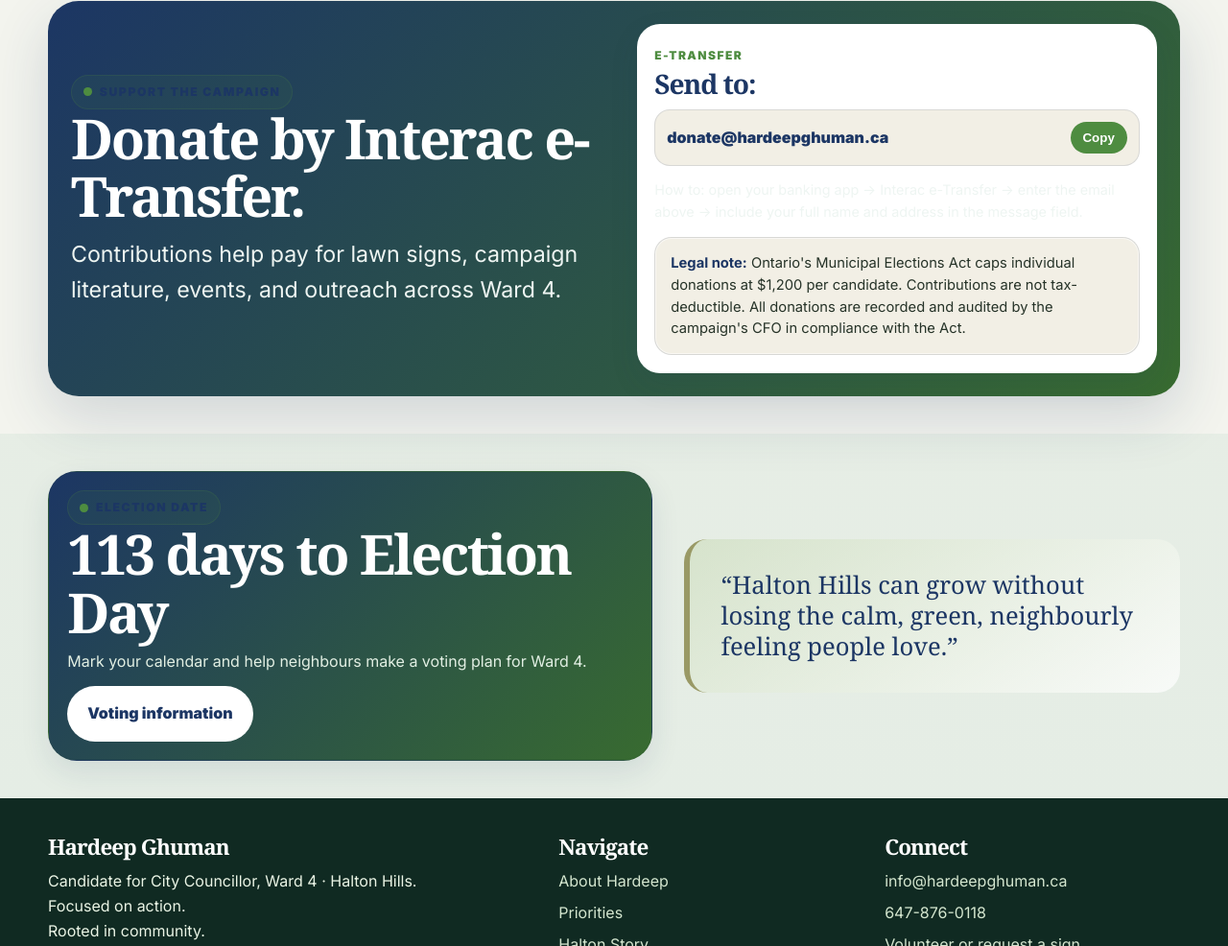
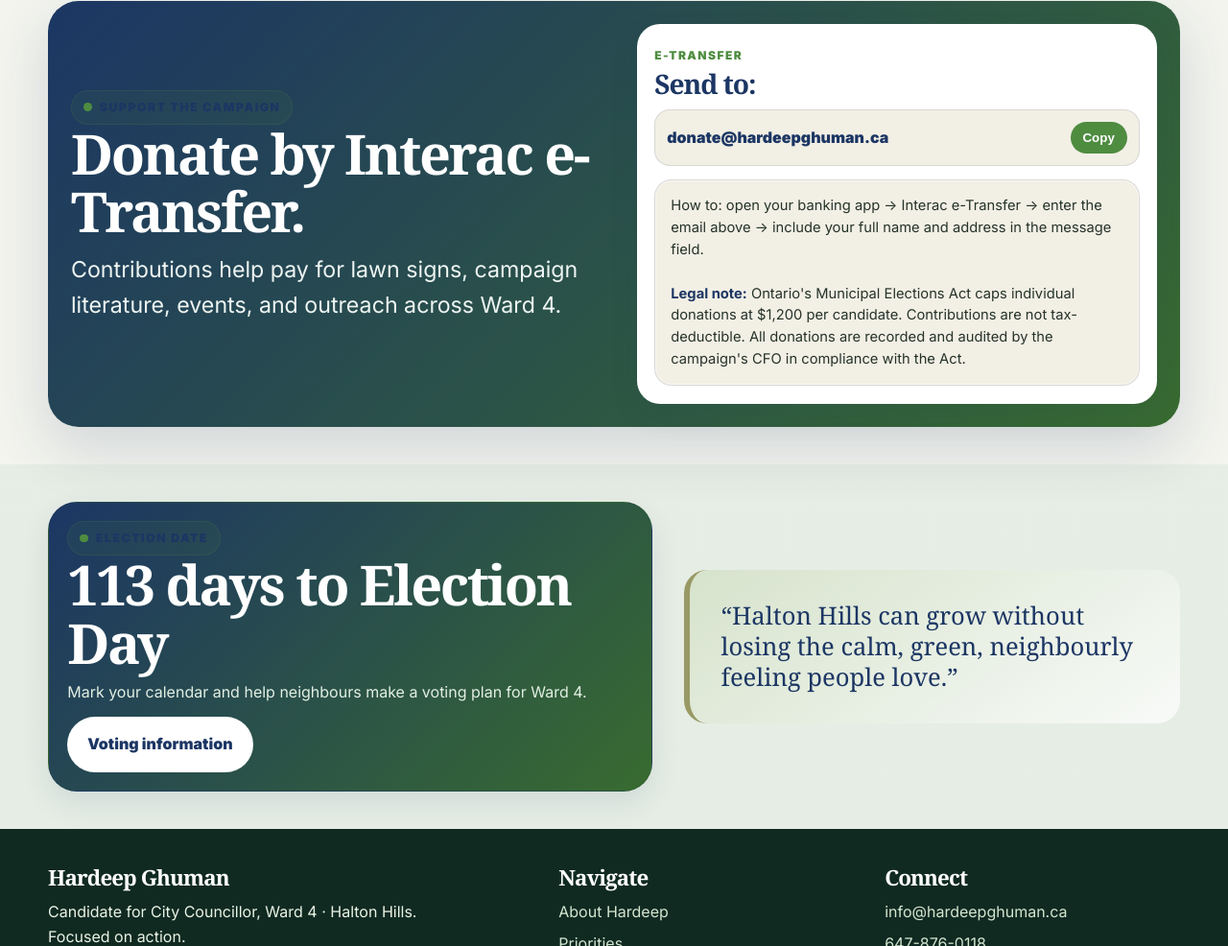
Before and after one commit to kanavmadaan/HardeepForWard4, a plain HTML site: page index.html in a window 1280 px wide. Shown: the part 7256-8242 px from the top of the page at 96% size. Drawn offline with Linux system fonts and the light colour scheme.

Commit message:
Add files via upload

```diff
--- a/index.html
+++ b/index.html
@@ -379,9 +379,11 @@
             <h3>Send to:</h3>
             <div class="copy-line"><code id="donation-email">donate@hardeepghuman.ca</code><button type="button"
                 data-copy-target="donation-email">Copy</button></div>
-            <p class="small">How to: open your banking app → Interac e-Transfer → enter the email above → include your
-              full name and address in the message field.</p>
             <div class="legal-note-island">
+              How to: open your banking app → Interac e-Transfer → enter the email above → include your
+              full name and address in the message field.
+              <br>
+              <br>
               <strong>Legal note:</strong> Ontario's Municipal Elections Act caps individual donations at $1,200 per
               candidate. Contributions are not tax-deductible. All donations are recorded and audited by the campaign's
               CFO in compliance with the Act.
```
